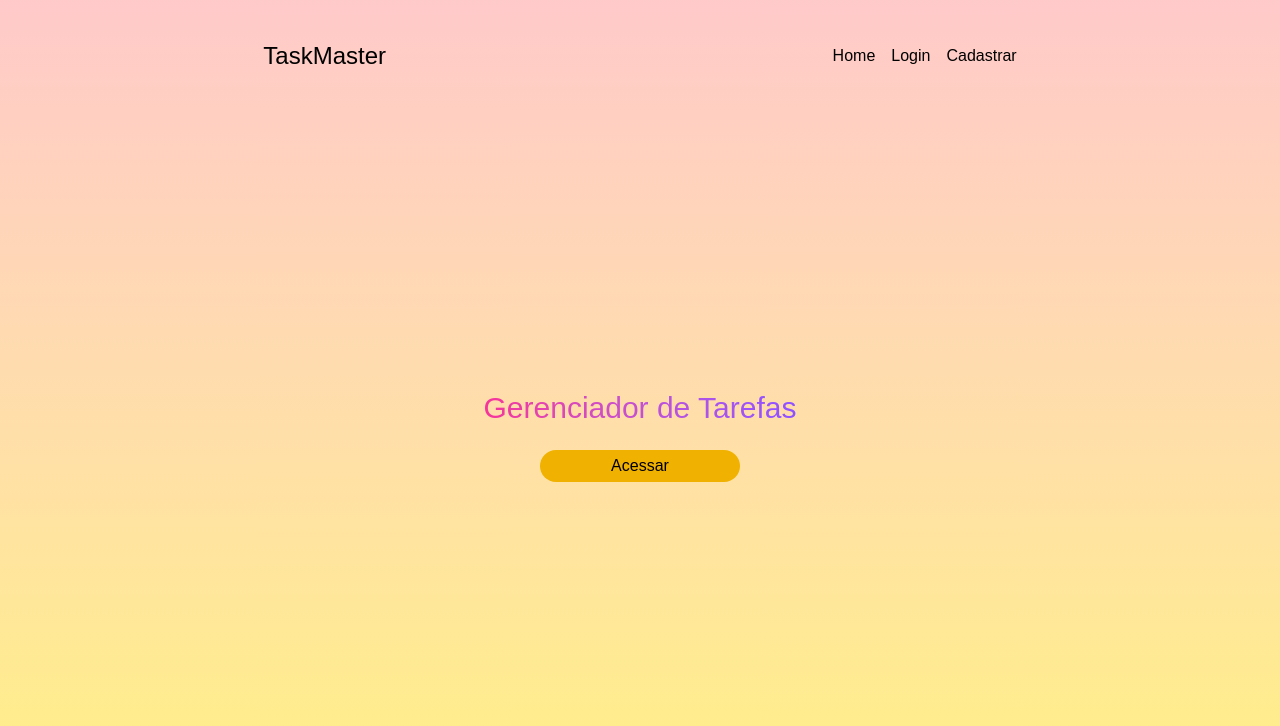
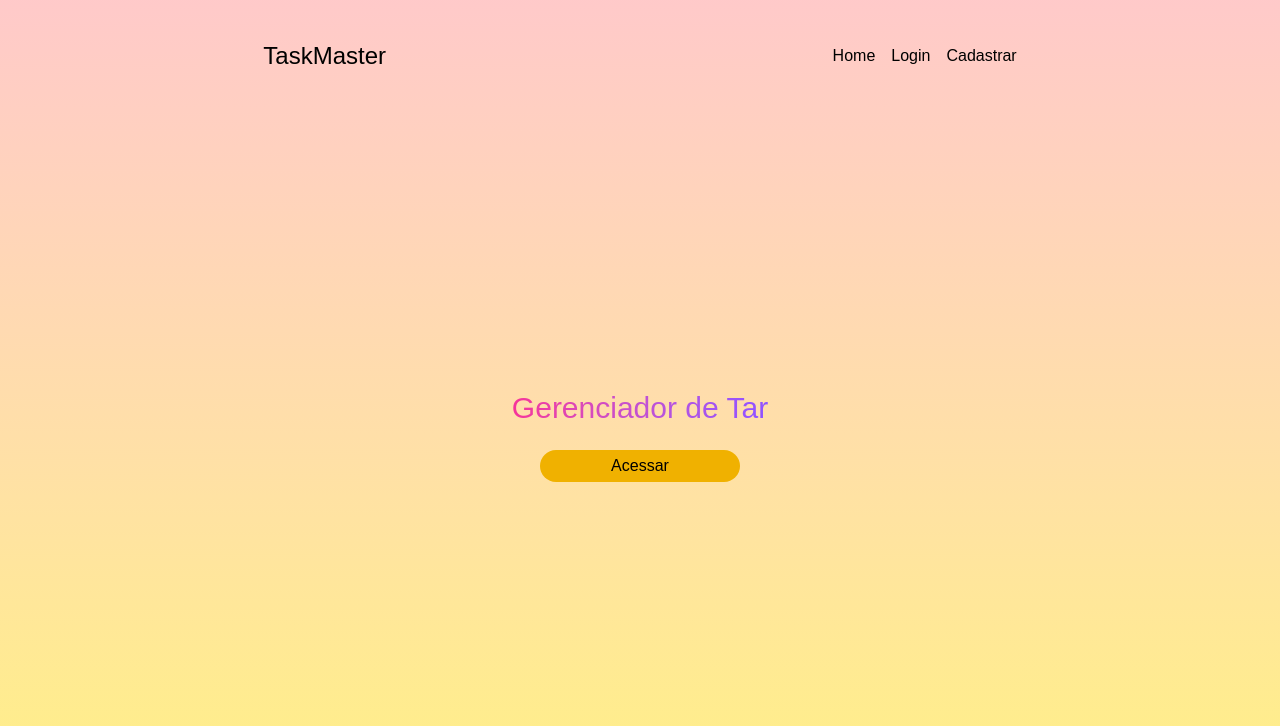
Before and after one commit to matheus-costa-dev/Gerenciador-Tarefas, a React (Vite) app: page / in a window 1280 px wide. Shown: the top 726 px of the page. Built offline with nearby package versions, Linux system fonts and the light colour scheme; a web font is replaced by a local one.

Commit message:
alterado velocidade type speed to typewriter

```diff
--- a/src/components/Hero.jsx
+++ b/src/components/Hero.jsx
@@ -11,7 +11,7 @@ function Hero() {
   return (
     <Section >
         <h1 className='text-5xl lg:text-3xl bg-gradient-to-r from-pink-500 to-violet-500 bg-clip-text text-transparent text-center'>
-         <Typewriter words={["TaskMaster","Gerenciador de Tarefas"]}/>
+         <Typewriter words={["TaskMaster","Gerenciador de Tarefas"]} typeSpeed={100} deleteSpeed={100}/>
         </h1>
         <button className='min-w-[200px] text-2xl lg:text-base w-1/3 rounded-2xl p-1 mx-auto bg-yellow-500 hover:bg-red-400' onClick={()=>{navigate("/login")}}>Acessar</button>
     </Section>
```
